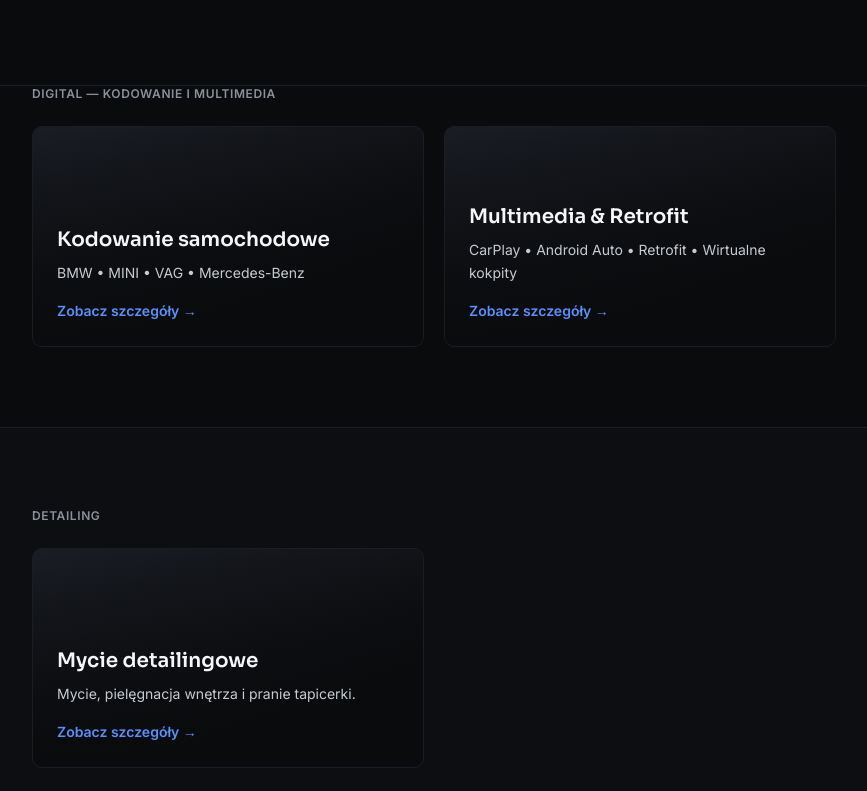
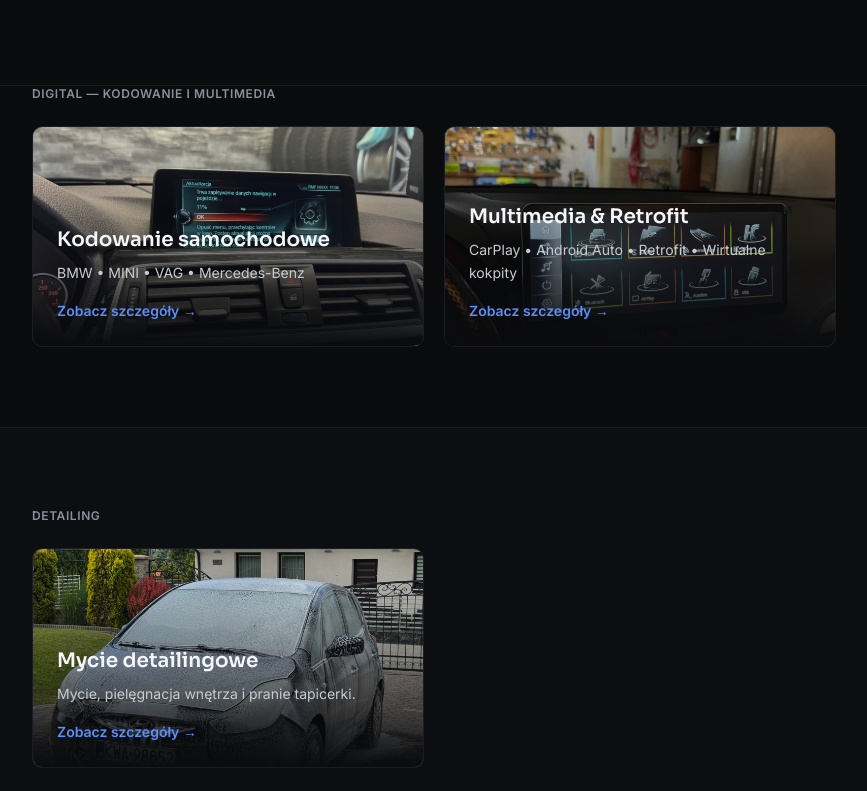
Before and after one commit to TheKondzio/admic-garage, a Next.js app: page /uslugi in a window 1280 px wide. Shown: the part 349-1140 px from the top of the page, without its empty margins (0-867 px from the left). Built offline with nearby package versions, Linux system fonts and the light colour scheme.

Commit message:
Update services.ts

```diff
--- a/src/data/services.ts
+++ b/src/data/services.ts
@@ -26,10 +26,10 @@ export const services: Service[] = [
 
     tileTitle: "Mycie detailingowe",
     tileDescription: "Mycie, pielęgnacja wnętrza i pranie tapicerki.",
-    tileImage: "", // ścieżka np. "/images/services/mycie-detailingowe-tile.jpg"
+    tileImage: "/images/mycie_main.jpeg", // ścieżka np. "/images/services/mycie-detailingowe-tile.jpg"
 
     heroTitle: "Mycie detailingowe",
-    heroImage: "/images/mycie_main.jpeg", // ścieżka np. "/images/services/mycie-detailingowe-hero.jpg"
+    heroImage: "", // ścieżka np. "/images/services/mycie-detailingowe-hero.jpg"
     heroSubtitle: "Mycie detailingowe, kompleksowe czyszczenie wnętrza oraz pranie tapicerki.",
     metaTitle: "Mycie detailingowe Kraków — mycie, wnętrze, pranie tapicerki",
     metaDescription:
@@ -94,10 +94,10 @@ export const services: Service[] = [
 
     tileTitle: "Kodowanie samochodowe",
     tileDescription: "BMW • MINI • VAG • Mercedes-Benz",
-    tileImage: "", // ścieżka np. "/images/services/kodowanie-samochodowe-tile.jpg"
+    tileImage: "/images/kodowanie_main.jpeg", // ścieżka np. "/images/services/kodowanie-samochodowe-tile.jpg"
 
     heroTitle: "Kodowanie samochodowe",
-    heroImage: "/images/kodowanie_main.jpeg", // ścieżka np. "/images/services/kodowanie-samochodowe-hero.jpg"
+    heroImage: "", // ścieżka np. "/images/services/kodowanie-samochodowe-hero.jpg"
     heroSubtitle: "Odblokuj funkcje, które już znajdują się w Twoim samochodzie — BMW, MINI, VAG i Mercedes-Benz.",
     metaTitle: "Kodowanie samochodowe Kraków — BMW, MINI, VAG, Mercedes-Benz",
     metaDescription:
@@ -207,10 +207,10 @@ export const services: Service[] = [
 
     tileTitle: "Multimedia & Retrofit",
     tileDescription: "CarPlay • Android Auto • Retrofit • Wirtualne kokpity",
-    tileImage: "", // ścieżka np. "/images/services/multimedia-retrofit-tile.jpg"
+    tileImage: "/images/multimedia_main.jpeg", // ścieżka np. "/images/services/multimedia-retrofit-tile.jpg"
 
     heroTitle: "Multimedia & Retrofit",
-    heroImage: "/images/multimedia_main.jpeg", // ścieżka np. "/images/services/multimedia-retrofit-hero.jpg"
+    heroImage: "", // ścieżka np. "/images/services/multimedia-retrofit-hero.jpg"
     heroSubtitle: "CarPlay, Android Auto, nowe ekrany i wirtualne kokpity — modernizacja multimediów Twojego auta.",
     metaTitle: "Multimedia i retrofit Kraków — CarPlay, ekrany, wirtualny kokpit",
     metaDescription:
```
